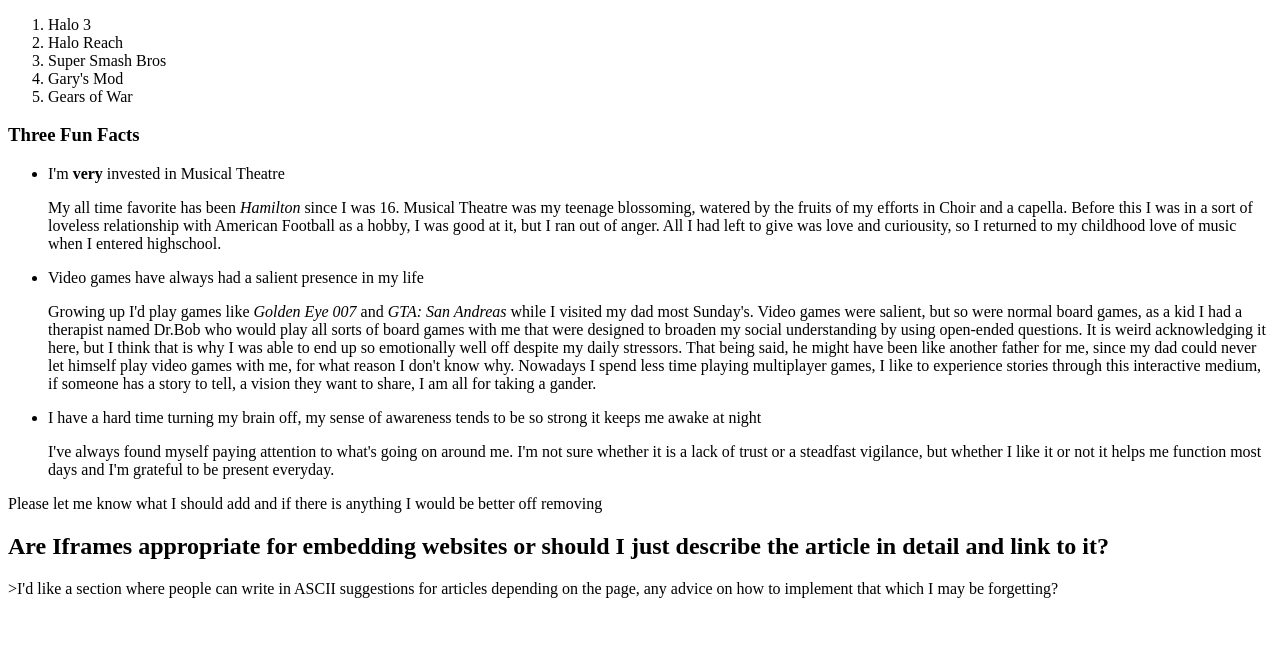
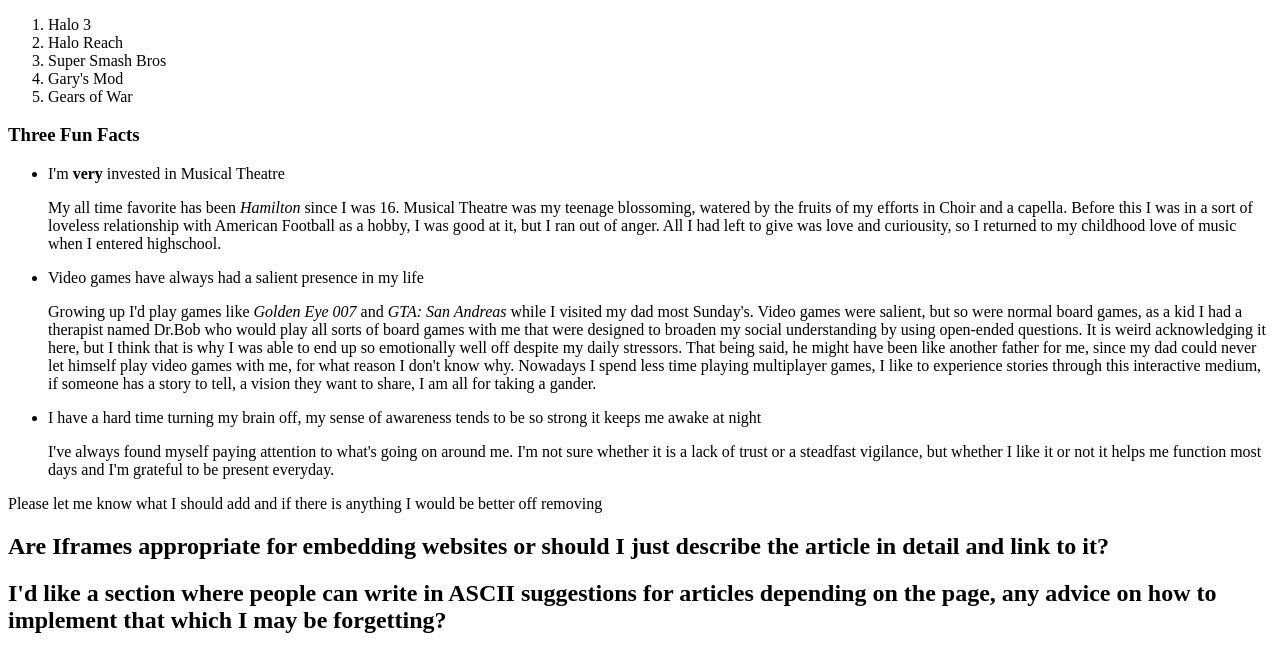
Before and after one commit to mgalvan4/projectrepositories, a plain HTML site: page index.html in a window 1280 px wide. Shown: the part 2328-2982 px from the top of the page. Before the commit the page ends 2934 px from the top, so only its background shows below. Drawn offline with Linux system fonts and the light colour scheme.

Commit message:
Revert "Merge branch 'main' of https://github.com/mgalvan4/project1repo"
This reverts commit 399d44fa80acc38f46aa3aa3905491562c74a745, reversing
changes made to b68e7907e2ac832d59eb285a671a1a5c88b54e22.

```diff
--- a/index.html
+++ b/index.html
@@ -68,6 +68,6 @@
   <footer>
   <p>Please let me know what I should add and if there is anything I would be better off removing</p>
   <h2> Are Iframes appropriate for embedding websites or should I just describe the article in detail and link to it?</h2>
-    >I'd like a section where people can write in ASCII suggestions for articles depending on the page, any advice on how to implement that which I may be forgetting?</h2>
+  <h2>I'd like a section where people can write in ASCII suggestions for articles depending on the page, any advice on how to implement that which I may be forgetting?</h2>
   </footer>
 </body>
```
Also changed, not shown: medialibrary.html (+5 -5 lines), counselingresources.html (indentation only). Lines whose indentation alone changed are shown as unchanged.
